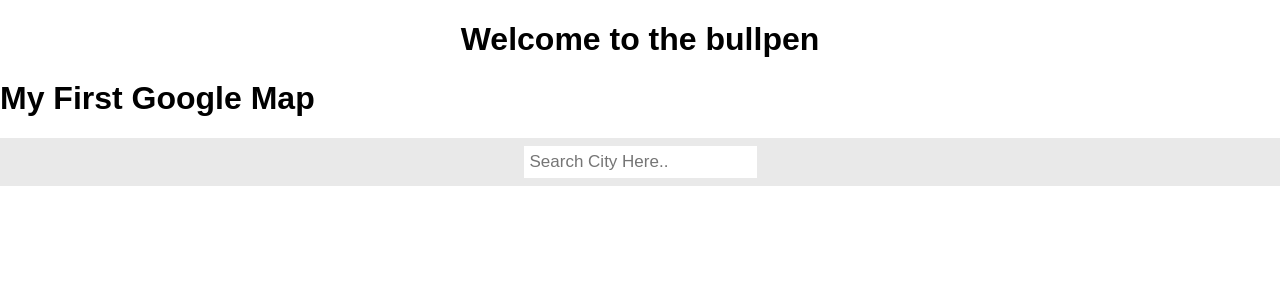
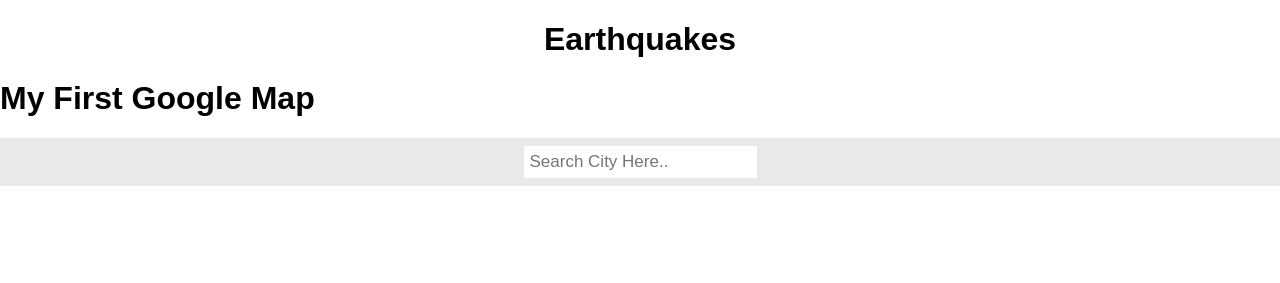
Before and after one commit to matthew-d-ng/InCaseOfAnEmergency, a Flask app: page / in a window 1280 px wide. Shown: the top 283 px of the page. Run offline with Flask 2, Linux system fonts and the light colour scheme; some libraries are stand-ins or nearby versions.

Commit message:
changed title

```diff
--- a/templates/home.html
+++ b/templates/home.html
@@ -3,7 +3,7 @@
 <head>
   <meta charset="utf-8">
   <title>InCaseOfEmergency Map</title>
-  <h1 align ="center">Welcome to the bullpen</h1>
+  <h1 align ="center">Earthquakes</h1>
   <style>
     body{
       margin: 0;
```
